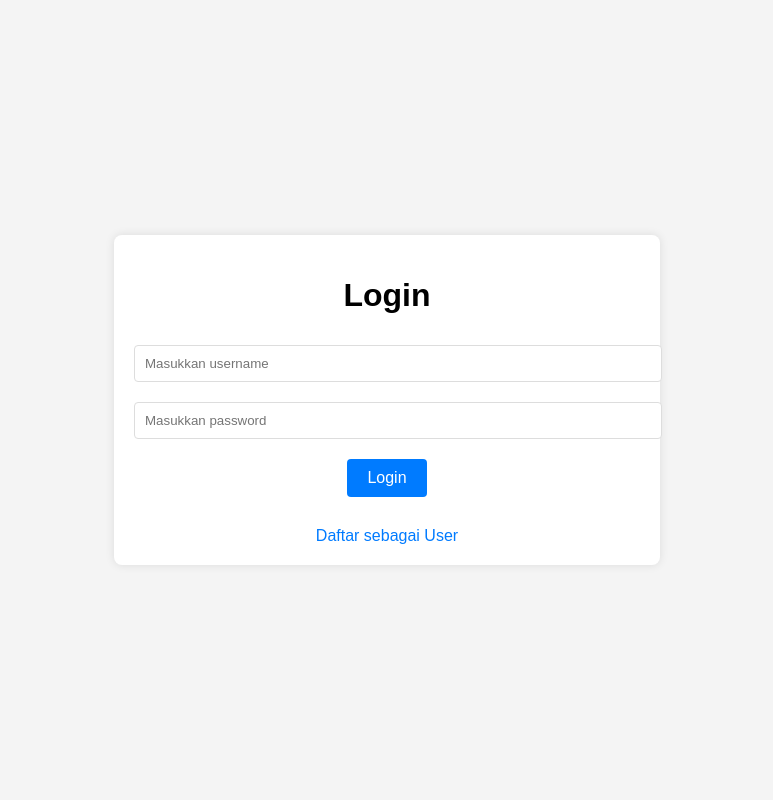
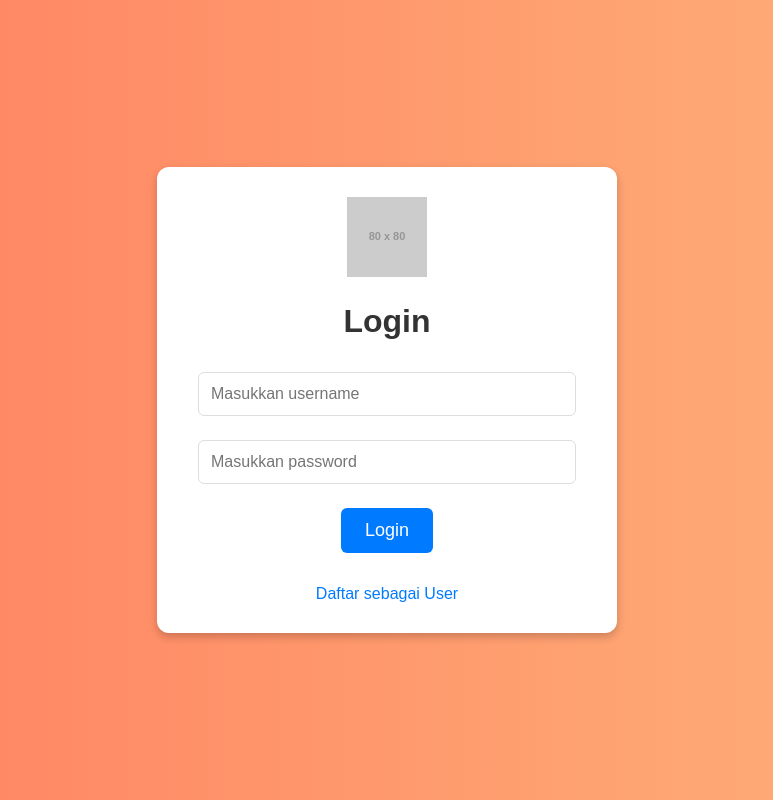
Before and after one commit to ygarfgprks/my-simple-website, a plain HTML site: page login.html in a window 1280 px wide. Shown: the whole page, without its empty margins (253-1026 px from the left). Drawn offline with Linux system fonts and the light colour scheme; placeholder pictures from the web are drawn by us.

Commit message:
Update login.html

```diff
--- a/login.html
+++ b/login.html
@@ -6,37 +6,49 @@
     <title>Login</title>
     <style>
         body {
-            font-family: Arial, sans-serif;
+            font-family: 'Arial', sans-serif;
             display: flex;
             justify-content: center;
             align-items: center;
             height: 100vh;
-            background-color: #f4f4f4;
+            background: linear-gradient(to right, #ff7e5f, #feb47b);
             margin: 0;
+            overflow: hidden;
         }
         .login-container {
             background: white;
-            padding: 20px;
-            border-radius: 8px;
-            box-shadow: 0 0 10px rgba(0, 0, 0, 0.1);
+            padding: 30px;
+            border-radius: 12px;
+            box-shadow: 0 4px 8px rgba(0, 0, 0, 0.2);
             text-align: center;
+            max-width: 400px;
+            width: 100%;
+        }
+        h1 {
+            color: #333;
+            margin-bottom: 20px;
+            font-size: 2em;
+            font-weight: bold;
         }
         input {
-            width: 100%;
-            padding: 10px;
-            margin: 10px 0;
-            border-radius: 4px;
+            width: calc(100% - 22px);
+            padding: 12px;
+            margin: 12px 0;
+            border-radius: 6px;
             border: 1px solid #ddd;
+            font-size: 16px;
+            box-sizing: border-box;
         }
         button {
-            padding: 10px 20px;
+            padding: 12px 24px;
             border: none;
-            border-radius: 4px;
+            border-radius: 6px;
             cursor: pointer;
-            margin: 10px;
+            margin: 12px 0;
             background-color: #007bff;
             color: white;
-            font-size: 16px;
+            font-size: 18px;
+            transition: background-color 0.3s ease;
         }
         button:hover {
             background-color: #0056b3;
@@ -46,9 +58,19 @@
             margin-top: 20px;
             text-decoration: none;
             color: #007bff;
+            font-size: 16px;
+            transition: color 0.3s ease;
         }
         a:hover {
+            color: #0056b3;
             text-decoration: underline;
+        }
+        .logo {
+            margin-bottom: 20px;
+        }
+        .logo img {
+            width: 80px;
+            height: auto;
         }
     </style>
     <script>
@@ -86,6 +108,9 @@
 </head>
 <body>
     <div class="login-container">
+        <div class="logo">
+            <img src="https://via.placeholder.com/80" alt="Logo">
+        </div>
         <h1>Login</h1>
         <input type="text" id="username" placeholder="Masukkan username" required>
         <input type="password" id="password" placeholder="Masukkan password" required>
```
